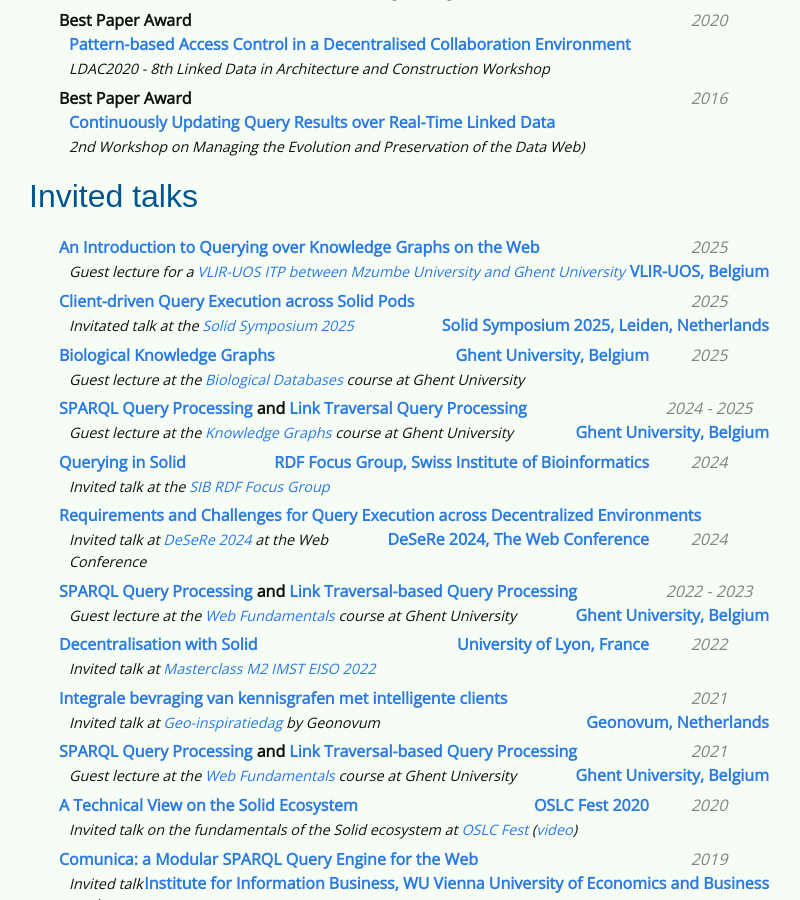
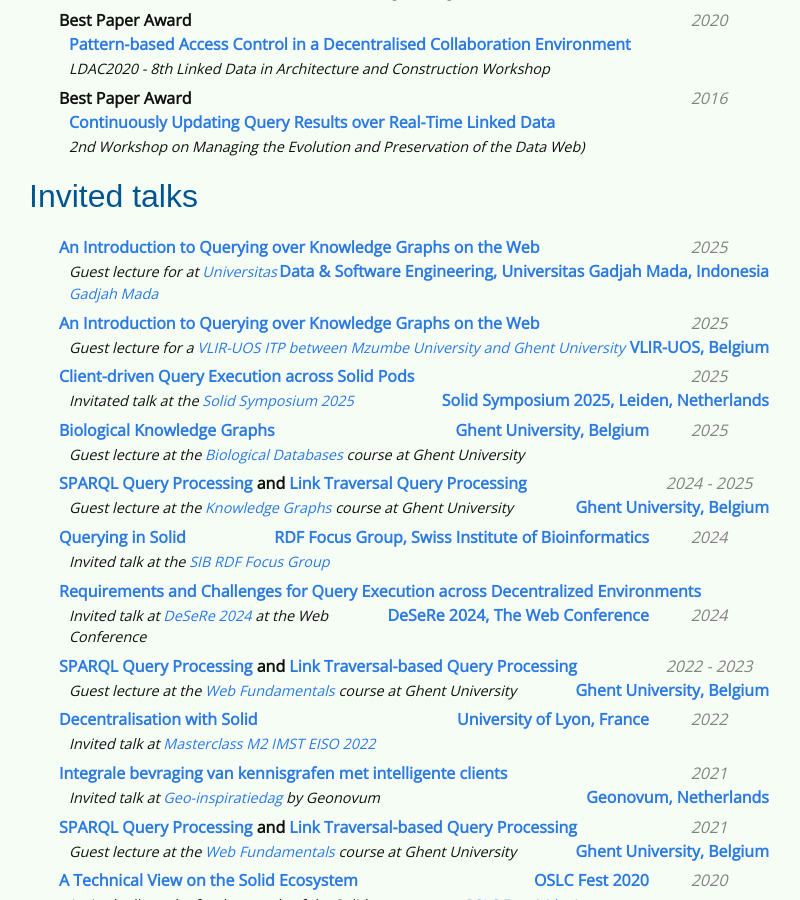
Before and after one commit to rubensworks/rubensworks.net, a Jekyll site: the page built from cv.md, in a window 1280 px wide and 900 px high, scrolled down 2944 px. Shown: the whole window, without its empty margins (241-1041 px from the left). Built offline with Jekyll 4.4.1, drawn with Linux system fonts in a browser that asks for light colours; some web fonts are replaced.

Commit message:
Add ugm-queryingkgs guest lecture to cv.md

```diff
--- a/cv.md
+++ b/cv.md
@@ -288,10 +288,16 @@
 
 <ul class="cv-listing">
 {% include cv-listing.html
+    subject="[An Introduction to Querying over Knowledge Graphs on the Web](https://www.rubensworks.net/raw/slides/2025/ugm-queryingkgs/)"
+    date="2025"
+    location="Data & Software Engineering, Universitas Gadjah Mada, Indonesia"
+    description="Guest lecture for at [Universitas Gadjah Mada](https://dcse.fmipa.ugm.ac.id/en/software-and-data-engineering-research-lab/)"
+%}
+{% include cv-listing.html
     subject="[An Introduction to Querying over Knowledge Graphs on the Web](https://www.rubensworks.net/raw/slides/2025/vliruos/)"
     date="2025"
     location="VLIR-UOS, Belgium"
-    description="Guest lecture for a [VLIR-UOS ITP between Mzumbe University and Ghent University]([https://www.vliruos.be/](https://www.vliruos.be/get-funded/developing-advanced-training-empower-professionals-international-training-programme-itp))"
+    description="Guest lecture for a [VLIR-UOS ITP between Mzumbe University and Ghent University](https://www.vliruos.be/get-funded/developing-advanced-training-empower-professionals-international-training-programme-itp)"
 %}
 {% include cv-listing.html
     subject="[Client-driven Query Execution across Solid Pods](https://www.rubensworks.net/raw/slides/2025/sosy-querydecentralized/)"
```
